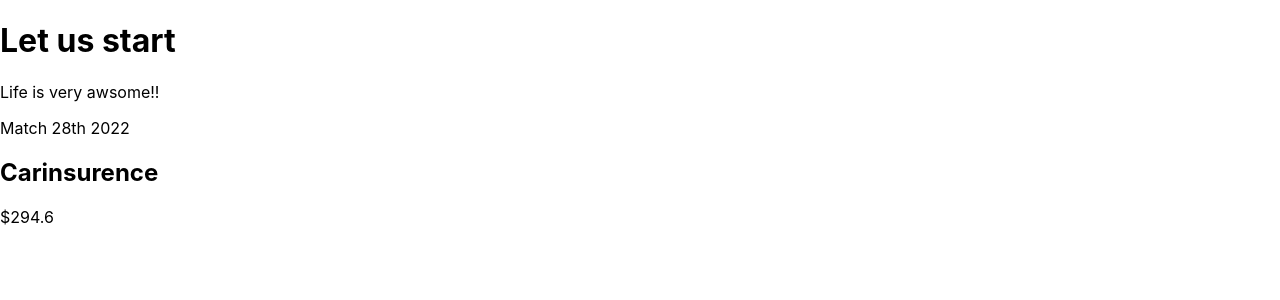
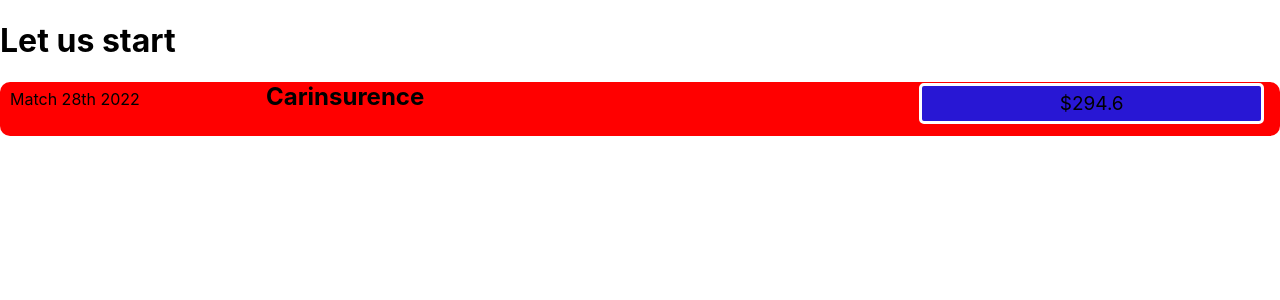
Before and after one commit to nuruzzamanHimel0/18_react_js_udemy_course, a React (Create React App) app in the folder react-complete-guide/: page / in a window 1280 px wide. Shown: the top 300 px of the page. Built offline with nearby package versions, Linux system fonts and the light colour scheme.

Commit message:
adding basic css

```diff
--- a/react-complete-guide/src/App.js
+++ b/react-complete-guide/src/App.js
@@ -5,7 +5,6 @@ function App(){
   return (
     <div>
       <h1> Let us start</h1>
-      <p> Life is very awsome!!</p>
 
       <ExpenceItem></ExpenceItem>
     </div>
--- /dev/null
+++ b/react-complete-guide/src/Components/ExpenceItem.css
@@ -0,0 +1,36 @@
+.experience-item{
+    width: 100%;
+    background: red;
+    height: 54px;
+    border-radius: 10px;
+}
+.experience-item .experience-item-date{
+    width: 20%;
+    float: left;
+    margin-top: 7px;
+    margin-left: 10px;
+}
+.experience-item-price{
+    overflow: hidden;
+    float: left;
+    width: 78%;
+}
+.experience-item-price h2{
+    overflow: hidden;
+    float: left;
+    width: 50%;
+}
+.experience-item-price div{
+    width: 34%;
+    float: right;
+    text-align: center;
+    background: #2817d4;
+    padding: 6px 0px;
+    font-size: 19px;
+    margin-top: 1px;
+    border: 3px solid #fff !important;
+    border-radius: 5px;
+}
+.experience-item-price h2{
+    margin: 0px;
+}
--- a/react-complete-guide/src/Components/ExpenceItem.js
+++ b/react-complete-guide/src/Components/ExpenceItem.js
@@ -1,10 +1,12 @@
+import './ExpenceItem.css'
+
 function ExpenceItem(){
     return (
-       <div>
-           <div>Match 28th 2022</div>
-           <div>
+       <div className='experience-item'>
+           <div className='experience-item-date'>Match 28th 2022</div>
+           <div className='experience-item-price'>
                <h2>Carinsurence</h2>
-               <p>$294.6</p>
+               <div>$294.6</div>
            </div>
        </div>
     );
```
